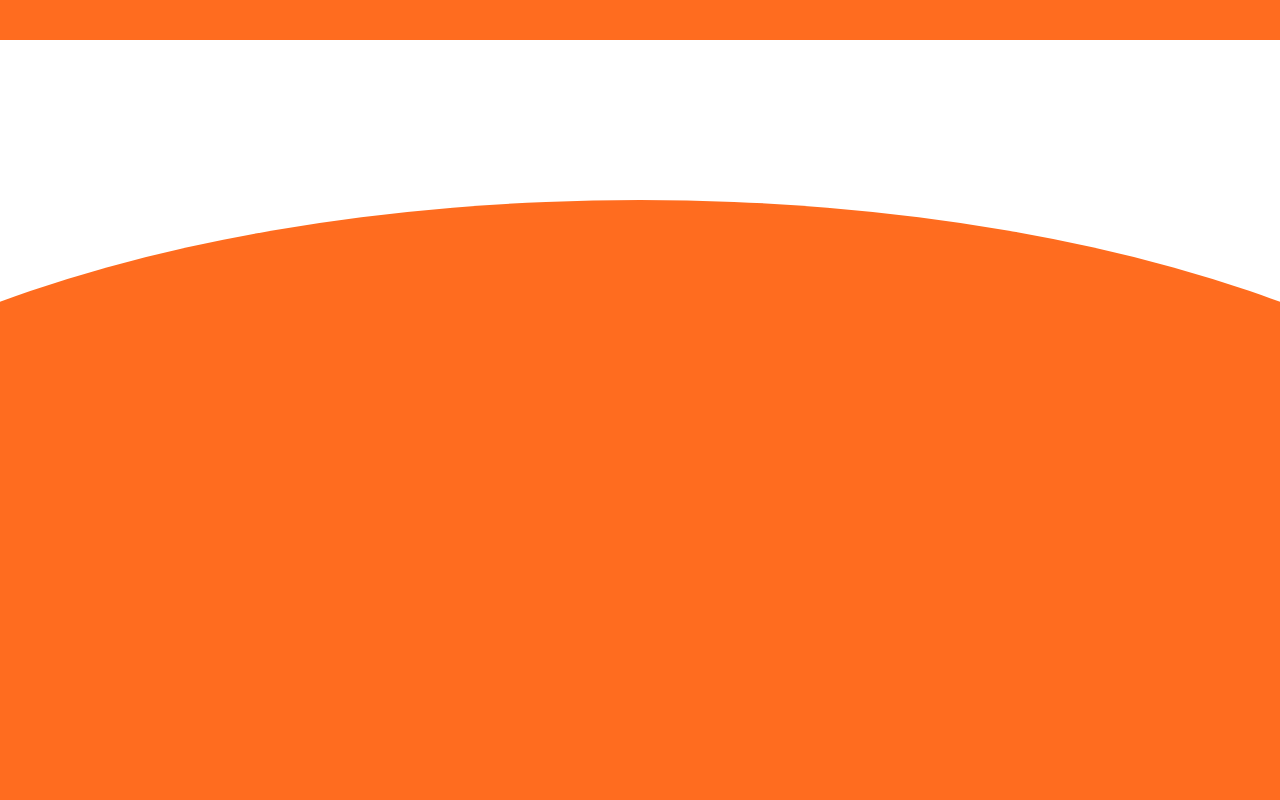
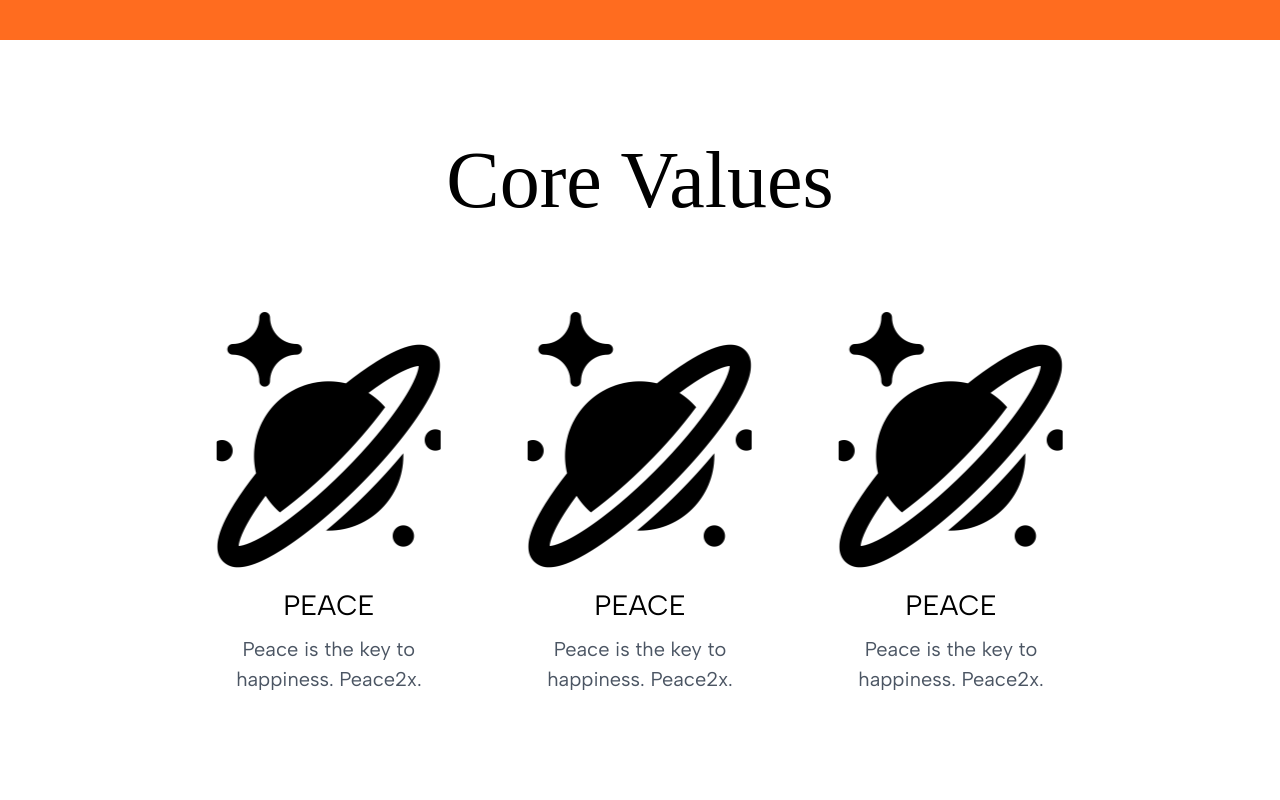
Before and after one commit to computerscience-person/Group2_WVSU-Orbit, a React (Vite) app in the folder frontend/: page /about in a window 1280 px wide. Shown: the part 1960-2760 px from the top of the page. Built offline with nearby package versions, Linux system fonts and the light colour scheme; a web font is replaced by a local one.

Commit message:
Added several components, initial webpage complete

```diff
--- /dev/null
+++ b/frontend/src/components/CoreValues.tsx
@@ -0,0 +1,31 @@
+import React from "react";
+
+interface AboutCoreValues {
+  imageSrc: string;
+  coreTitle: string;
+  coreDesc: string;
+}
+
+const CoreValues: React.FC<AboutCoreValues> = ({
+  imageSrc,
+  coreTitle,
+  coreDesc,
+}) => {
+  return (
+    <div className="flex flex-col items-center">
+      {/* Background image */}
+      <div
+        className="w-56 h-64 mx-auto mt-8 flex-shrink-0 bg-cover bg-center rounded-lg"
+        style={{ backgroundImage: `url(${imageSrc})` }}
+      ></div>
+      {/* Core title */}
+      <p className="font-content text-[28px] mt-4 text-center">{coreTitle}</p>
+      {/* Core description */}
+      <p className="font-content text-[20px] mt-2 text-center text-gray-600">
+        {coreDesc}
+      </p>
+    </div>
+  );
+};
+
+export default CoreValues;
--- /dev/null
+++ b/frontend/src/components/DevsDisplay.tsx
@@ -0,0 +1,35 @@
+import React from "react";
+
+interface DevsDisplayValues {
+  imageSrc: string;
+  bgColor: string;
+  devName: string;
+  devRole: string;
+}
+
+const DevsDisplay: React.FC<DevsDisplayValues> = ({
+  imageSrc,
+  devName,
+  bgColor,
+  devRole,
+}) => {
+  return (
+    <div className="flex flex-col items-center">
+      {/* Background image */}
+      <div
+        className="w-30 lg:w-60 lg:h-80 mx-auto mt-4 flex justify-center items-center"
+        style={{ backgroundColor: bgColor }}
+      >
+        <img src={imageSrc} alt="DevImage" />
+      </div>
+      {/* Core title */}
+      <p className="font-content text-[28px] mt-4 text-center">{devName}</p>
+      {/* Core description */}
+      <p className="font-content text-[20px] mt-2 text-center text-gray-600">
+        {devRole}
+      </p>
+    </div>
+  );
+};
+
+export default DevsDisplay;
--- a/frontend/src/pages/AboutUs.tsx
+++ b/frontend/src/pages/AboutUs.tsx
@@ -1,4 +1,65 @@
 import React from "npm:react";
+import CoreValues from "../components/CoreValues";
+import DevsDisplay from "../components/DevsDisplay";
+
+import sampleImage from "../assets/coreValues/saturn.png";
+
+const devDisplayComponents = [
+  {
+    imageSrc: sampleImage,
+    devName: "DevName",
+    bgColor: "#CFE4F4",
+    devRole: "Developer Role",
+  },
+  {
+    imageSrc: sampleImage,
+    devName: "DevName",
+    bgColor: "#CFE4F4",
+    devRole: "Developer Role",
+  },
+  {
+    imageSrc: sampleImage,
+    devName: "DevName",
+    bgColor: "#CFE4F4",
+    devRole: "Developer Role",
+  },
+  {
+    imageSrc: sampleImage,
+    devName: "DevName",
+    bgColor: "#CFE4F4",
+    devRole: "Developer Role",
+  },
+  {
+    imageSrc: sampleImage,
+    devName: "DevName",
+    bgColor: "#CFE4F4",
+    devRole: "Developer Role",
+  },
+  {
+    imageSrc: sampleImage,
+    devName: "DevName",
+    bgColor: "#CFE4F4",
+    devRole: "Developer Role",
+  },
+];
+
+const coreValuesComponents = [
+  {
+    imageSrc: sampleImage,
+    coreTitle: "PEACE",
+    coreDesc: "Peace is the key to happiness. Peace2x.",
+  },
+  {
+    imageSrc: sampleImage,
+    coreTitle: "PEACE",
+    coreDesc: "Peace is the key to happiness. Peace2x.",
+  },
+  {
+    imageSrc: sampleImage,
+    coreTitle: "PEACE",
+    coreDesc: "Peace is the key to happiness. Peace2x.",
+  },
+];
 
 const AboutUs = () => {
   return (
@@ -12,7 +73,7 @@ const AboutUs = () => {
         <div className="font-leader z-10 text-center absolute left-1/2 -translate-x-1/2 top-[15%] text-[80px] whitespace-nowrap">
           ABOUT WVSU ORBIT
         </div>
-        <div className="font-content z-10 text-center absolute left-1/2 -translate-x-1/2 top-[50%] text-[28px]">
+        <div className="font-content z-10 text-center absolute left-1/2 -translate-x-1/2 top-[70%] text-[28px]">
           WVSU Orbit kckvkvnsknvskvnksvs t kckvkvnsknvskvnksvst
           kckvkvnsknvskvnksvst kckvkvnsknvskvnksvst kckvkvnsknvLorem ipsum dolor
           sit amet, consectetur adipiscing elit, sed do eiusmod tempor
@@ -29,11 +90,11 @@ const AboutUs = () => {
           <div className="absolute left-1/2 -translate-x-1/2 w-[150%] h-[100vh] bg-[#FF6C1F] rounded-[80%_80%] top-[20%]"></div>
           <div className="absolute left-1/2 -translate-x-1/2 w-[250%] h-[500%] bg-[#FF6C1F] top-[70%]"></div>
           {/* MISSION */}
-          <div className="font-leader z-10 text-center absolute right-2/3 translate-x-14 top-[40%] text-[50px] whitespace-nowrap">
+          <div className="font-leader z-10 text-center absolute right-2/3 translate-x-14 top-[35%] text-[50px] whitespace-nowrap">
             Mission
           </div>
           {/* MISSION STATEMENT */}
-          <div className="font-content z-10 text-center absolute right-2/3 translate-x-48 top-[50%] text-[20px]">
+          <div className="font-content z-10 text-center absolute right-2/3 translate-x-48 top-[45%] text-[20px]">
             Lorem ipsum dolor sit amet, consectetur adipiscing elit, sed do
             eiusmod tempor incididunt ut labore et dolore magna. Lorem ipsum
             dolor sit amet, consectetur adipiscing elit, sed do eiusmod tempor
@@ -44,7 +105,7 @@ const AboutUs = () => {
             Vision
           </div>
           {/* VISION STATEMENT */}
-          <div className="font-content z-10 text-center absolute right-[70%] translate-x--148 top-[75%] text-[20px]">
+          <div className="font-content z-10 text-center absolute left-2/3 top-[75%] text-[20px] transform -translate-x-1/3">
             Lorem ipsum dolor sit amet, consectetur adipiscing elit, sed do
             eiusmod tempor incididunt ut labore et dolore magna. Lorem ipsum
             dolor sit amet, consectetur adipiscing elit, sed do eiusmod tempor
@@ -56,8 +117,39 @@ const AboutUs = () => {
       <div className="overflow-hidden">
         {/* LAYER 3 */}
         <div className="h-screen bg-white relative">
-          {/* OVAL */}
-          <div className="absolute left-1/2 -translate-x-1/2 w-[150%] h-[100vh] bg-[#FF6C1F] rounded-[80%_80%] top-[20%]"></div>
+          <p className="font-leader z-10 text-center absolute left-1/2 -translate-x-1/2 top-[10%] text-[80px] whitespace-nowrap">
+            Core Values
+          </p>
+          <div className="flex flex-row justify-center gap-20 absolute top-[30%] left-1/3 -translate-x-1/4">
+            {coreValuesComponents.map((components, index) => (
+              <CoreValues
+                key={index}
+                imageSrc={components.imageSrc}
+                coreTitle={components.coreTitle}
+                coreDesc={components.coreDesc}
+              />
+            ))}
+          </div>
+        </div>
+      </div>
+
+      {/* CREATING A PARENT DIV TO ACCOMMODATE THE MULTIPLE LAYERS */}
+      <div className="overflow-hidden">
+        <div className="h-[200vh] bg-[#FF6C1F] relative">
+          <p className="font-leader z-10 text-center absolute left-1/2 -translate-x-1/2 top-[10%] text-[80px] whitespace-nowrap">
+            Team Behind WVSU Orbit
+          </p>
+          <div className="flex flex-wrap justify-center gap-32 absolute top-[30%] left-1/3 -translate-x-1/4">
+            {devDisplayComponents.map((components, index) => (
+              <DevsDisplay
+                key={index}
+                imageSrc={components.imageSrc}
+                devName={components.devName}
+                bgColor={components.bgColor}
+                devRole={components.devRole}
+              />
+            ))}
+          </div>
         </div>
       </div>
     </div>
```
Also changed, not shown: frontend/src/assets/coreValues/saturn.png (added).
